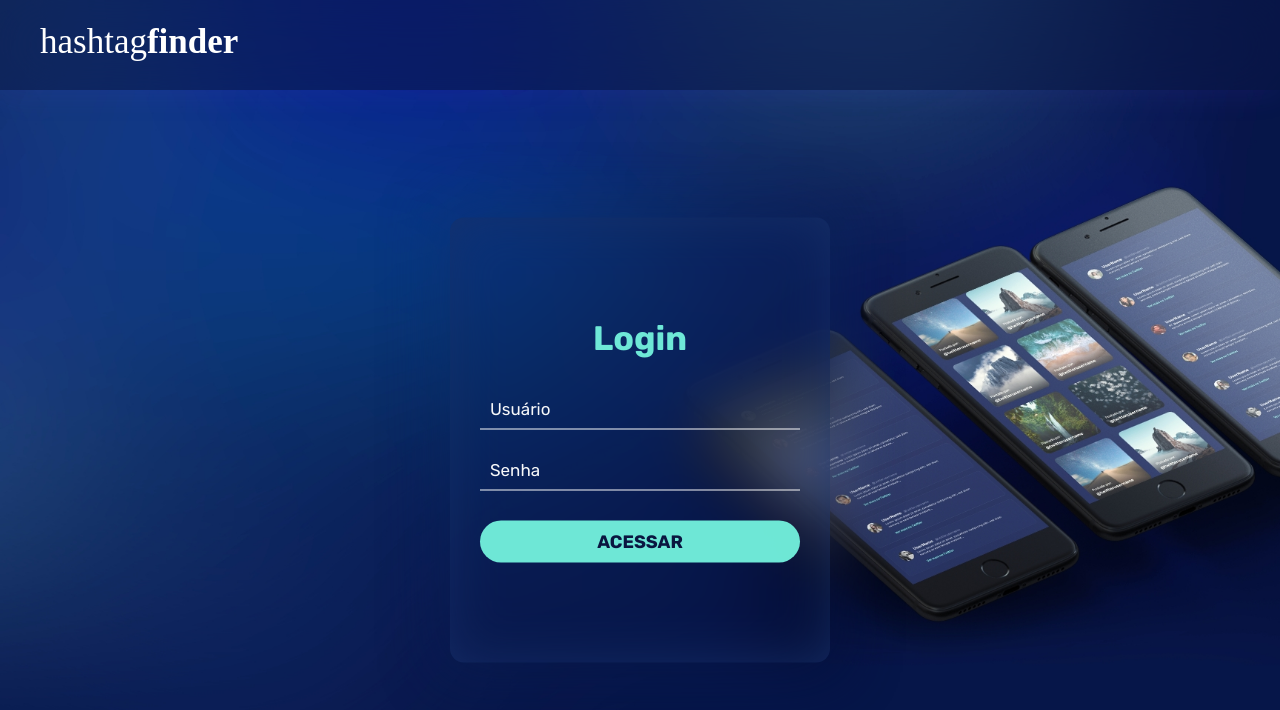
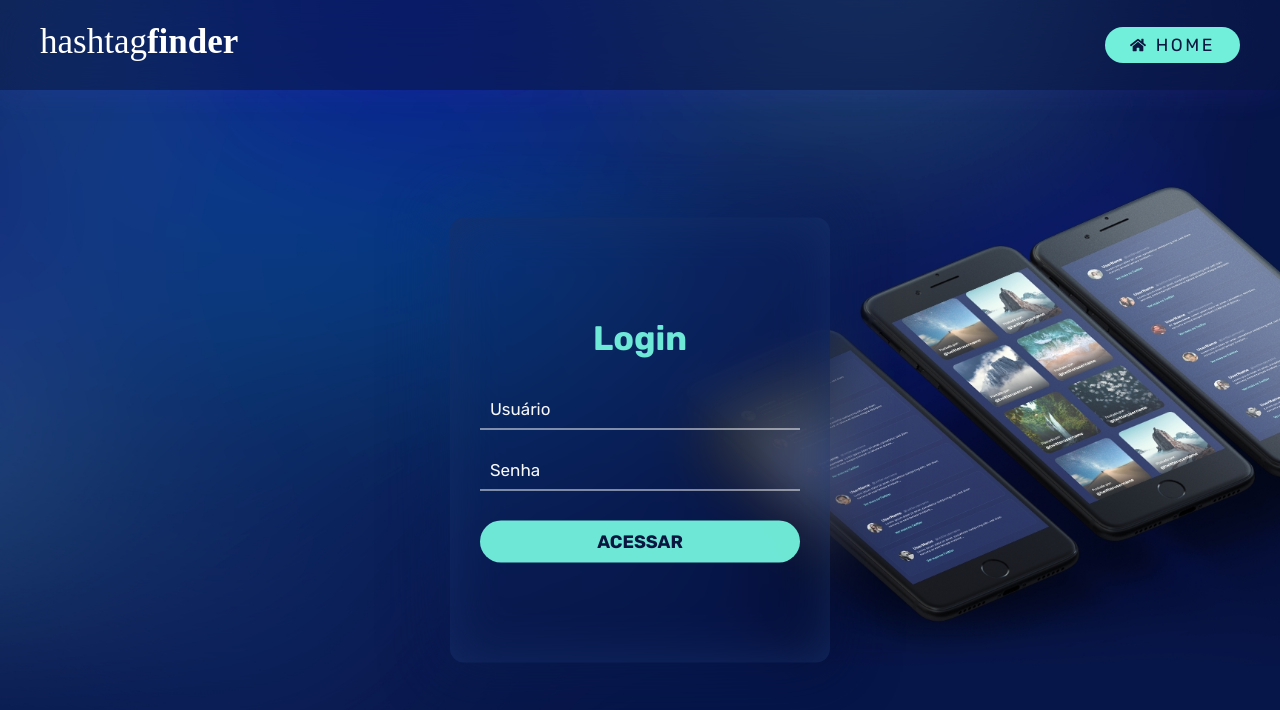
Before and after one commit to MRonald/hashtag-finder, a React (Create React App) app: page /login in a window 1280 px wide. Shown: the top 710 px of the page. Built offline with nearby package versions, Linux system fonts and the light colour scheme.

Commit message:
ajuste header tela de login

```diff
--- a/src/pages/Login.js
+++ b/src/pages/Login.js
@@ -4,7 +4,7 @@ import Header from "../components/Header"
 
 function Login() {
     return <div className={styles.containerLogin}>
-        <Header />
+        <Header template="login"/>
         <div className={styles.bgLogin}>
             <div className={styles.login}>
                 <div className={styles.titleLogin}>Login</div>
```
